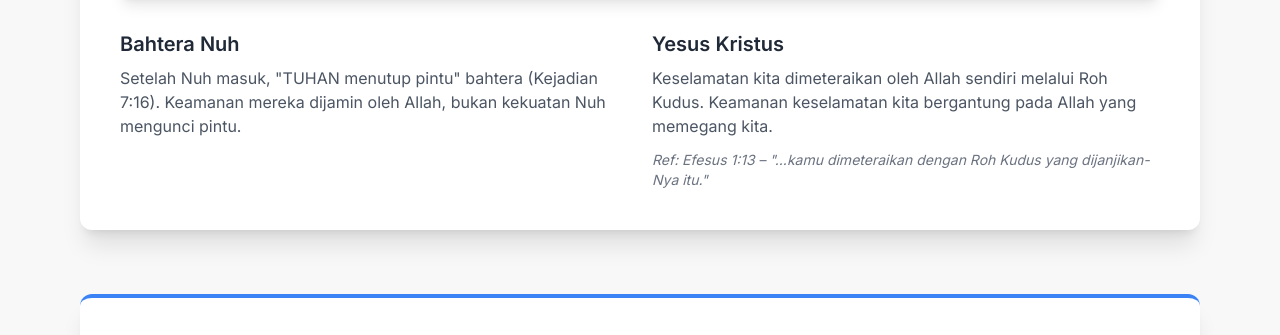
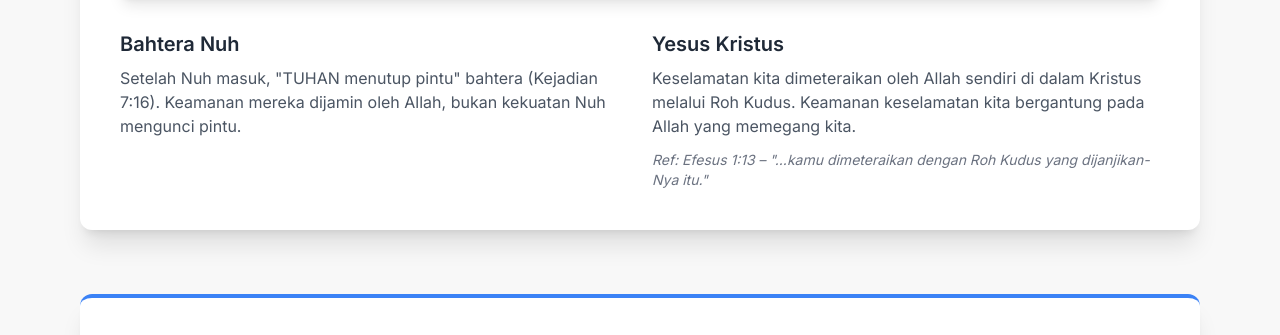
Before and after one commit to vinata1901/tipologi-keselamatan, a plain HTML site: page index.html in a window 1280 px wide. Shown: the part 5922-6257 px from the top of the page. Drawn offline with nearby package versions, Linux system fonts and the light colour scheme.

Commit message:
Update index.html

```diff
--- a/index.html
+++ b/index.html
@@ -202,7 +202,7 @@
                     </div>
                     <div>
                         <h4 class="text-xl font-semibold mb-2">Yesus Kristus</h4>
-                        <p class="text-secondary-text">Keselamatan kita dimeteraikan oleh Allah sendiri melalui Roh Kudus. Keamanan keselamatan kita bergantung pada Allah yang memegang kita.</p>
+                        <p class="text-secondary-text">Keselamatan kita dimeteraikan oleh Allah sendiri di dalam Kristus melalui Roh Kudus. Keamanan keselamatan kita bergantung pada Allah yang memegang kita.</p>
                         <p class="mt-3 text-sm font-medium italic text-gray-500 dark-mode:text-gray-400">Ref: Efesus 1:13 – "...kamu dimeteraikan dengan Roh Kudus yang dijanjikan-Nya itu."</p>
                     </div>
                 </div>
```
